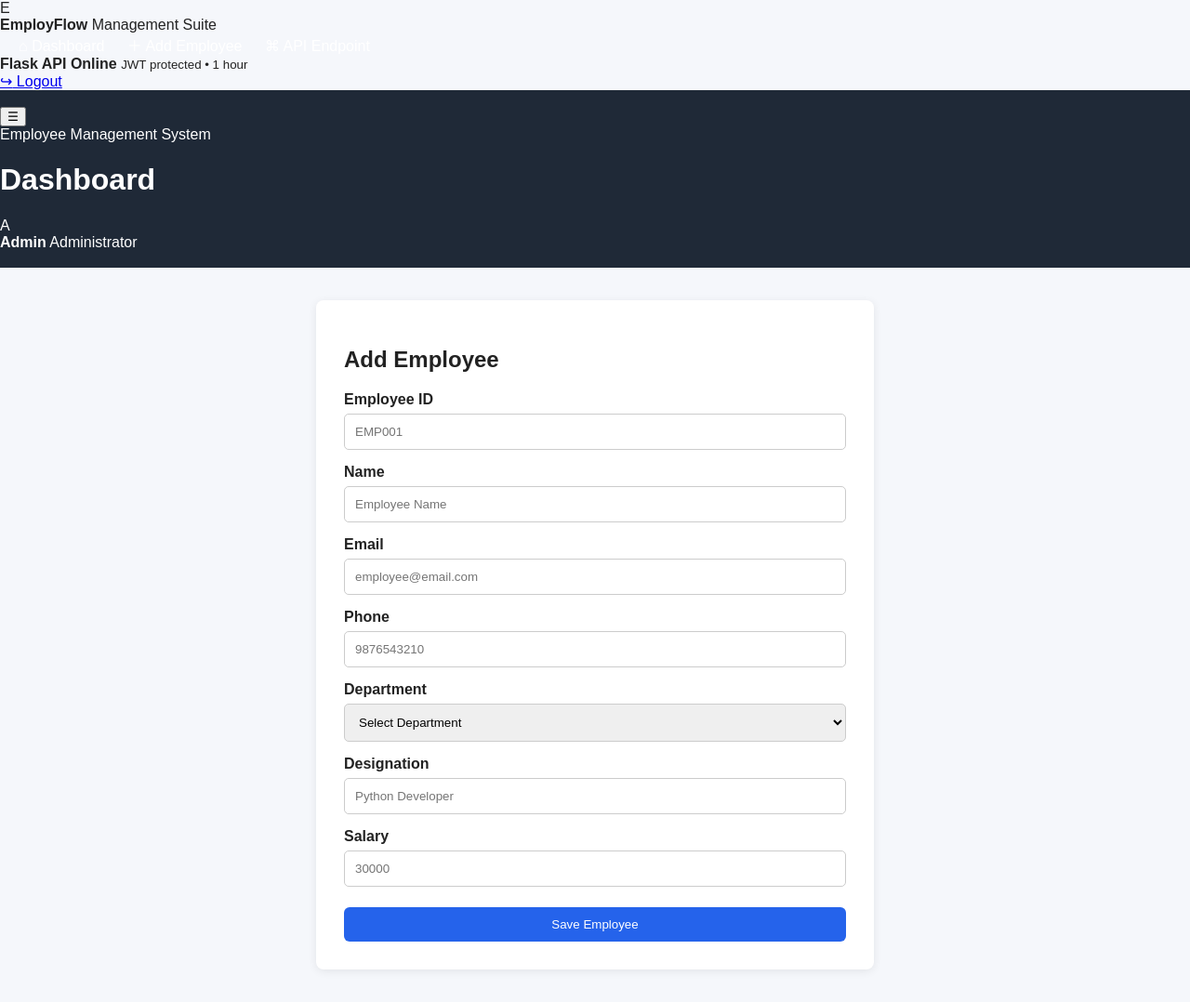
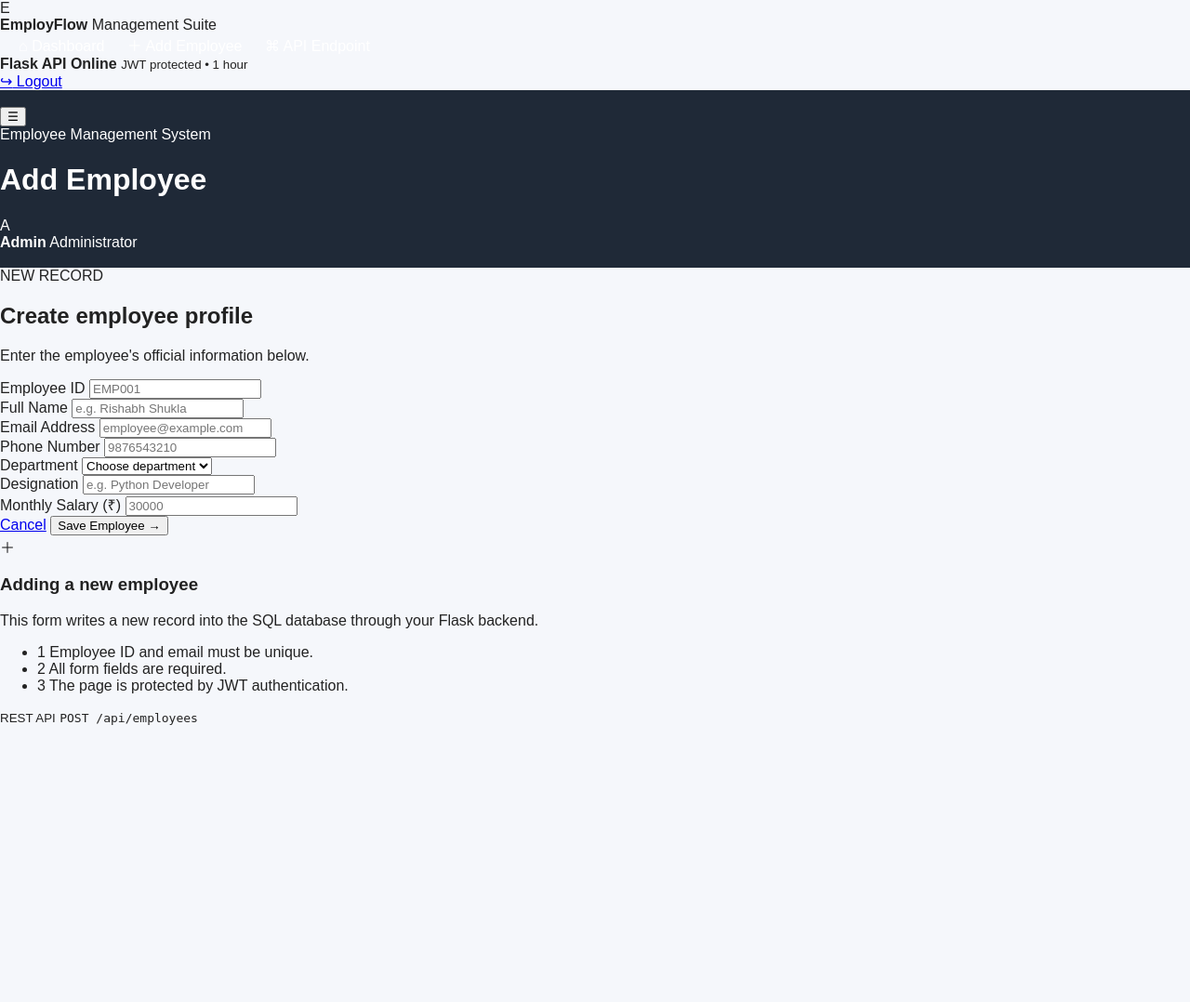
Before and after one commit to rs6739171-hash/Employee_Management_System_JWT, a Flask app: template templates/add_employee.html in a window 1280 px wide. Shown: the whole page at 93% size. After the commit the page ends 780 px from the top, so only its background shows below. Run offline with Flask 3, Linux system fonts and the light colour scheme; the template is opened without the code that fills it, so the values that code supplies are empty.

Commit message:
Redesign modern employee management frontend

```diff
--- a/templates/add_employee.html
+++ b/templates/add_employee.html
@@ -1,38 +1,81 @@
 {% extends "base.html" %}
+{% block title %}Add Employee • EmployFlow{% endblock %}
+{% block page_title %}Add Employee{% endblock %}
 
 {% block content %}
-<div class="form-card">
-    <h1>Add Employee</h1>
-    <form method="POST">
+<div class="form-page-grid">
+    <section class="form-card-modern">
+        <div class="form-card-header">
+            <span class="section-kicker">NEW RECORD</span>
+            <h2>Create employee profile</h2>
+            <p>Enter the employee's official information below.</p>
+        </div>
+
+        <form method="POST" class="modern-form employee-form">
+            <div class="form-grid">
+                <div class="field-group">
                     <label>Employee ID</label>
                     <input type="text" name="employee_id" placeholder="EMP001" required>
+                </div>
 
-        <label>Name</label>
-        <input type="text" name="name" placeholder="Employee Name" required>
+                <div class="field-group">
+                    <label>Full Name</label>
+                    <input type="text" name="name" placeholder="e.g. Rishabh Shukla" required>
+                </div>
 
-        <label>Email</label>
-        <input type="email" name="email" placeholder="employee@email.com" required>
+                <div class="field-group">
+                    <label>Email Address</label>
+                    <input type="email" name="email" placeholder="employee@example.com" required>
+                </div>
 
-        <label>Phone</label>
-        <input type="text" name="phone" placeholder="9876543210" required>
+                <div class="field-group">
+                    <label>Phone Number</label>
+                    <input type="text" name="phone" inputmode="numeric" maxlength="15" placeholder="9876543210" required>
+                </div>
 
+                <div class="field-group">
                     <label>Department</label>
                     <select name="department" required>
-            <option value="">Select Department</option>
+                        <option value="">Choose department</option>
                         <option>IT</option>
                         <option>HR</option>
                         <option>Finance</option>
                         <option>Sales</option>
                         <option>Operations</option>
                     </select>
+                </div>
 
+                <div class="field-group">
                     <label>Designation</label>
-        <input type="text" name="designation" placeholder="Python Developer" required>
+                    <input type="text" name="designation" placeholder="e.g. Python Developer" required>
+                </div>
 
-        <label>Salary</label>
-        <input type="number" step="0.01" name="salary" placeholder="30000" required>
+                <div class="field-group field-span">
+                    <label>Monthly Salary (₹)</label>
+                    <input type="number" min="0" step="0.01" name="salary" placeholder="30000" required>
+                </div>
+            </div>
 
-        <button class="button form-button" type="submit">Save Employee</button>
+            <div class="form-actions">
+                <a class="ghost-btn" href="{{ url_for('employee.home') }}">Cancel</a>
+                <button class="primary-btn" type="submit">Save Employee <span>→</span></button>
+            </div>
         </form>
+    </section>
+
+    <aside class="form-help-card">
+        <div class="help-orb">＋</div>
+        <h3>Adding a new employee</h3>
+        <p>This form writes a new record into the SQL database through your Flask backend.</p>
+        <ul>
+            <li><span>1</span> Employee ID and email must be unique.</li>
+            <li><span>2</span> All form fields are required.</li>
+            <li><span>3</span> The page is protected by JWT authentication.</li>
+        </ul>
+        <div class="api-hint">
+            <small>REST API</small>
+            <code>POST /api/employees</code>
+        </div>
+    </aside>
 </div>
 {% endblock %}
```
Lines whose indentation alone changed are shown as unchanged.
